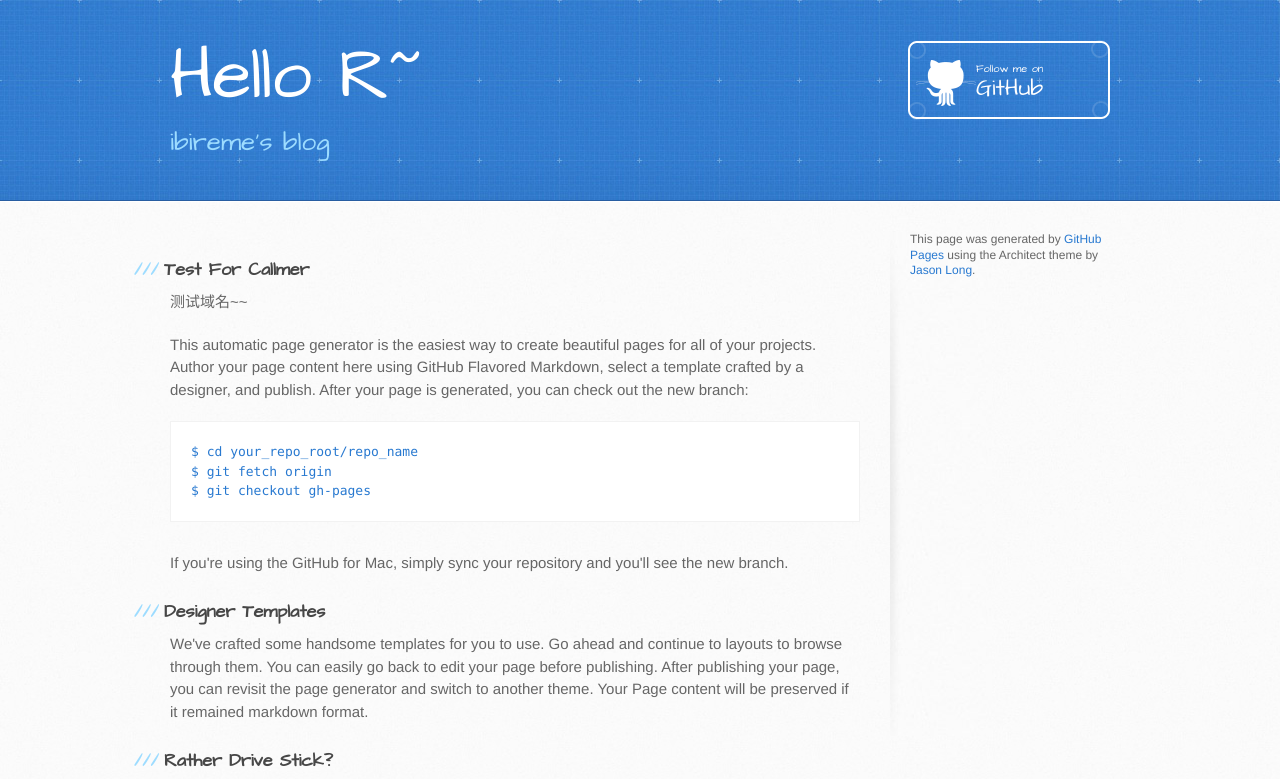
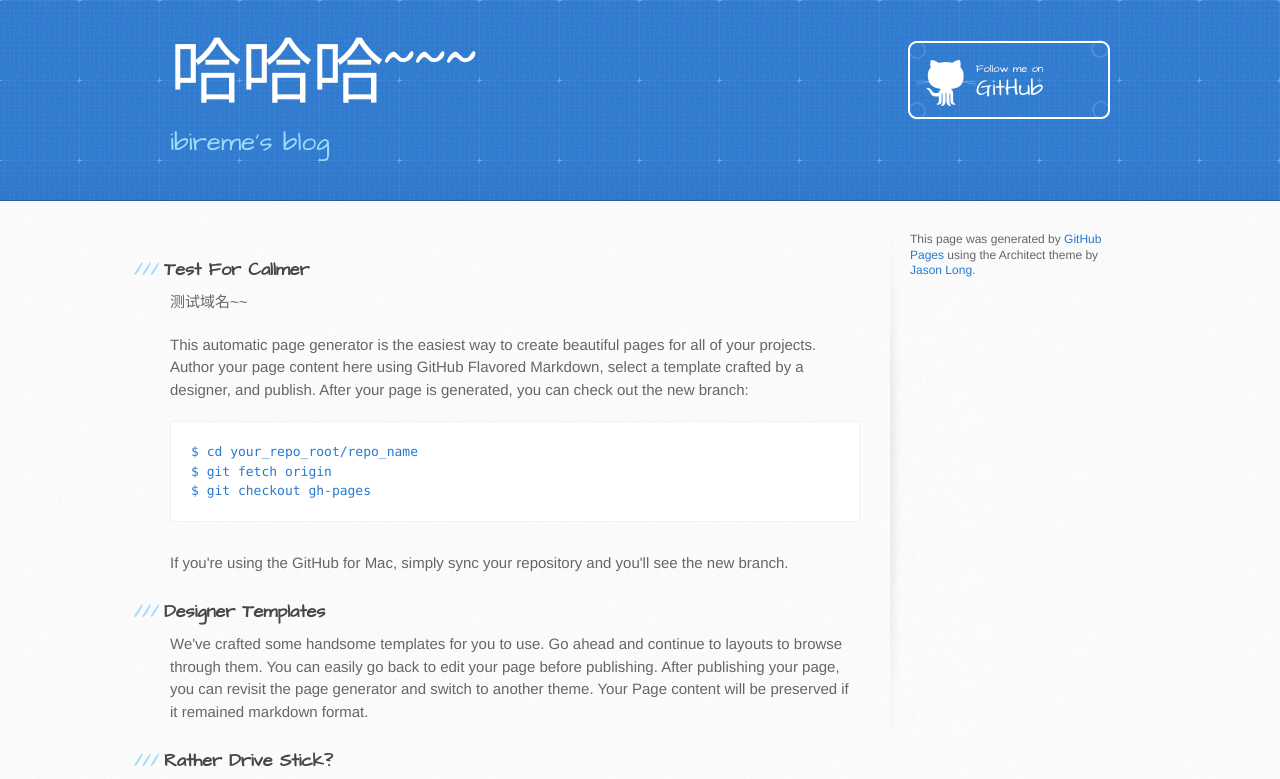
Before and after one commit to ibireme/ibireme.github.com, a plain HTML site: page index.html in a window 1280 px wide. Shown: the top 779 px of the page. Drawn offline with Linux system fonts and the light colour scheme.

Commit message:
Update index.html

```diff
--- a/index.html
+++ b/index.html
@@ -19,7 +19,7 @@
   <body>
     <header>
       <div class="inner">
-        <h1>Hello R~</h1>
+        <h1>哈哈哈~~~</h1>
         <h2>ibireme's blog</h2>
         <a href="https://github.com/ibireme" class="button"><small>Follow me on</small>GitHub</a>
       </div>
```
